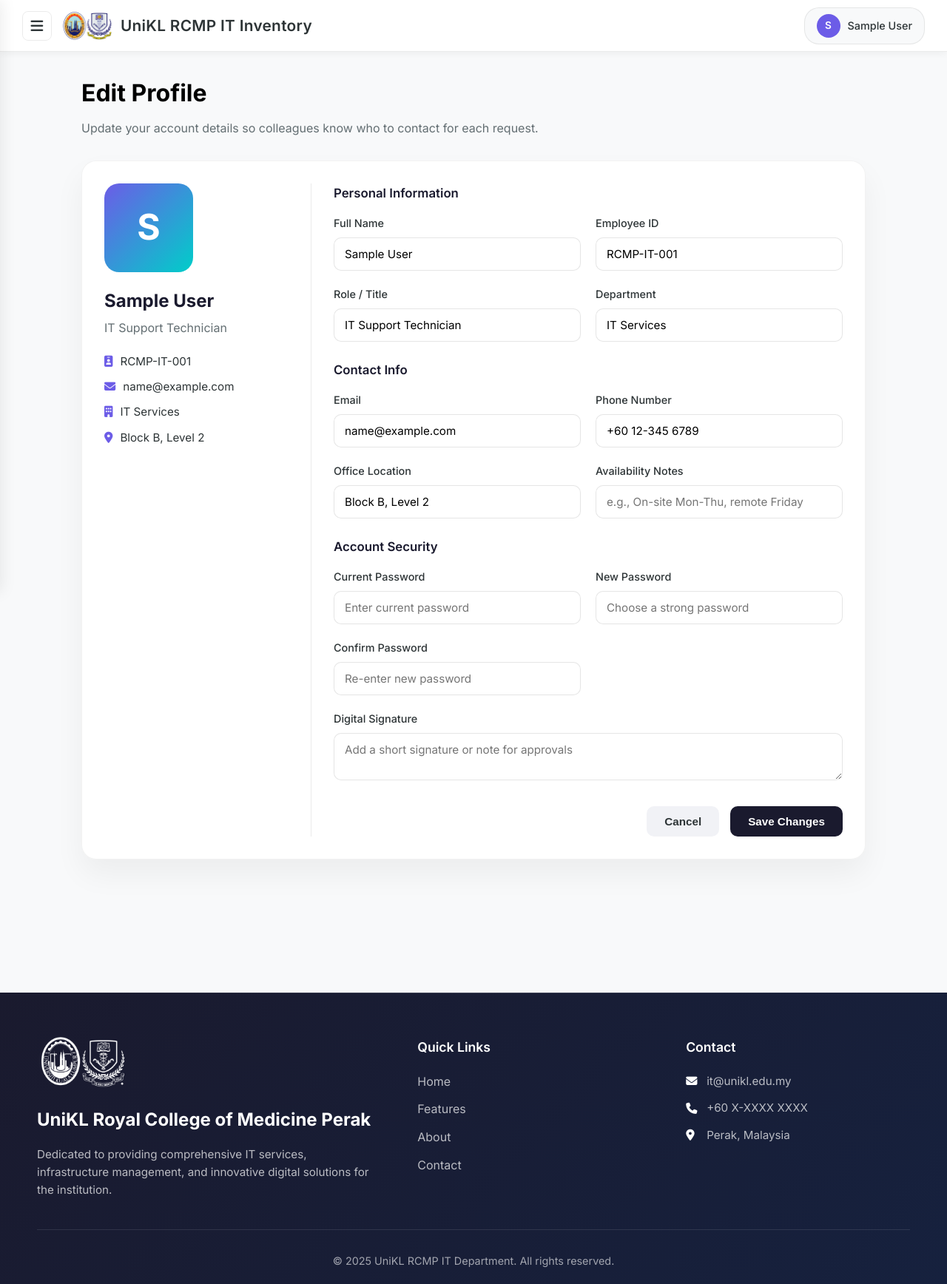
After one commit to Feekkk/php-nextgenitventory, a PHP site: page /technician/Profile.php in a window 1280 px wide. The commit adds this page. Shown: the whole page at 74% size. Run offline with PHP 8.4, Linux system fonts and the light colour scheme; the visitor is signed in with stand-in values (Sample User, id 1).

Commit message:
design profile page

```diff
--- a/components/HomeHeader.php
+++ b/components/HomeHeader.php
@@ -416,7 +416,7 @@
             </li>
             <li><a href="#"><i class="fa fa-recycle"></i> Disposal</a></li>
             <li><a href="#"><i class="fa fa-clock-rotate-left"></i> History</a></li>
-            <li><a href="#"><i class="fa fa-user"></i> Profile</a></li>
+            <li><a href="Profile.php"><i class="fa fa-user"></i> Profile</a></li>
             <li><a href="../auth/logout.php"><i class="fa fa-sign-out-alt"></i> Logout</a></li>
         </ul>
     </nav>
--- /dev/null
+++ b/technician/Profile.php
@@ -0,0 +1,316 @@
+
+<?php
+session_start();
+require_once '../database/config.php';
+
+if (!isset($_SESSION['user_id'])) {
+    header('Location: ../auth/login.php');
+    exit;
+}
+
+// Placeholder user info; replace with actual query
+$user = [
+    'full_name' => $_SESSION['full_name'] ?? 'Technician Name',
+    'email' => $_SESSION['email'] ?? 'tech@unikl.edu.my',
+    'employee_id' => 'RCMP-IT-001',
+    'role' => 'IT Support Technician',
+    'department' => 'IT Services',
+    'phone' => '+60 12-345 6789',
+    'office' => 'Block B, Level 2',
+];
+?>
+<!DOCTYPE html>
+<html lang="en">
+<head>
+    <meta charset="UTF-8">
+    <meta name="viewport" content="width=device-width, initial-scale=1.0">
+    <title>Edit Profile - UniKL RCMP IT Inventory</title>
+    <link rel="preconnect" href="https://fonts.googleapis.com">
+    <link rel="preconnect" href="https://fonts.gstatic.com" crossorigin>
+    <link href="https://fonts.googleapis.com/css2?family=Inter:wght@300;400;500;600;700&display=swap" rel="stylesheet">
+    <link rel="stylesheet" href="https://cdnjs.cloudflare.com/ajax/libs/font-awesome/6.4.0/css/all.min.css">
+    <link rel="stylesheet" href="../css/TechDashboard.css">
+    <style>
+        .profile-page-container {
+            max-width: 1100px;
+            margin: 0 auto;
+            padding: 40px 20px 80px;
+        }
+
+        .page-header {
+            margin-bottom: 30px;
+        }
+
+        .page-header h1 {
+            font-size: 2rem;
+            font-weight: 700;
+            color: #000000;
+            margin-bottom: 10px;
+        }
+
+        .page-header p {
+            color: #636e72;
+            font-size: 1rem;
+        }
+
+        .profile-card {
+            background: rgba(255, 255, 255, 0.9);
+            border: 1px solid rgba(0, 0, 0, 0.05);
+            border-radius: 20px;
+            padding: 30px;
+            box-shadow: 0 20px 40px rgba(0, 0, 0, 0.05);
+            display: grid;
+            grid-template-columns: 280px 1fr;
+            gap: 30px;
+        }
+
+        .profile-summary {
+            border-right: 1px solid rgba(0, 0, 0, 0.08);
+            padding-right: 20px;
+        }
+
+        .avatar-wrapper {
+            width: 120px;
+            height: 120px;
+            border-radius: 20px;
+            background: linear-gradient(135deg, #6c5ce7, #00cec9);
+            color: #ffffff;
+            display: flex;
+            align-items: center;
+            justify-content: center;
+            font-size: 3rem;
+            font-weight: 700;
+            margin-bottom: 20px;
+        }
+
+        .profile-summary h2 {
+            margin: 0 0 5px;
+            color: #1a1a2e;
+        }
+
+        .profile-summary span {
+            color: #636e72;
+        }
+
+        .summary-list {
+            margin-top: 20px;
+            list-style: none;
+            padding: 0;
+            display: flex;
+            flex-direction: column;
+            gap: 10px;
+        }
+
+        .summary-list li {
+            color: #2d3436;
+            font-size: 0.95rem;
+        }
+
+        .summary-list i {
+            color: #6c5ce7;
+            margin-right: 10px;
+        }
+
+        .profile-form {
+            display: flex;
+            flex-direction: column;
+            gap: 25px;
+        }
+
+        .form-section-title {
+            font-size: 1.05rem;
+            font-weight: 600;
+            color: #1a1a2e;
+            margin-bottom: 15px;
+        }
+
+        .form-grid {
+            display: grid;
+            grid-template-columns: repeat(auto-fit, minmax(220px, 1fr));
+            gap: 20px;
+        }
+
+        .form-group {
+            display: flex;
+            flex-direction: column;
+            gap: 8px;
+        }
+
+        .form-group label {
+            font-size: 0.9rem;
+            font-weight: 500;
+            color: #2d3436;
+        }
+
+        .form-group input,
+        .form-group select,
+        .form-group textarea {
+            padding: 12px 14px;
+            border: 1px solid rgba(0, 0, 0, 0.1);
+            border-radius: 10px;
+            font-size: 0.95rem;
+            transition: all 0.2s ease;
+            font-family: 'Inter', sans-serif;
+        }
+
+        .form-group input:focus,
+        .form-group select:focus,
+        .form-group textarea:focus {
+            outline: none;
+            border-color: #1a1a2e;
+            box-shadow: 0 0 0 3px rgba(26, 26, 46, 0.1);
+        }
+
+        .form-actions {
+            display: flex;
+            gap: 15px;
+            justify-content: flex-end;
+            margin-top: 10px;
+        }
+
+        .btn {
+            padding: 12px 24px;
+            border-radius: 10px;
+            border: none;
+            font-weight: 600;
+            cursor: pointer;
+            transition: all 0.2s ease;
+            font-size: 0.95rem;
+        }
+
+        .btn-primary {
+            background: #1a1a2e;
+            color: #ffffff;
+        }
+
+        .btn-secondary {
+            background: #f1f2f6;
+            color: #2d3436;
+        }
+
+        .btn-primary:hover {
+            background: #0f0f1a;
+            box-shadow: 0 8px 15px rgba(26, 26, 46, 0.25);
+        }
+
+        .btn-secondary:hover {
+            background: #e3e6ed;
+        }
+
+        @media (max-width: 920px) {
+            .profile-card {
+                grid-template-columns: 1fr;
+            }
+
+            .profile-summary {
+                border-right: none;
+                border-bottom: 1px solid rgba(0, 0, 0, 0.08);
+                padding-bottom: 20px;
+                margin-bottom: 20px;
+            }
+        }
+    </style>
+</head>
+<body>
+    <?php include_once("../components/HomeHeader.php"); ?>
+
+    <div class="profile-page-container">
+        <div class="page-header">
+            <h1>Edit Profile</h1>
+            <p>Update your account details so colleagues know who to contact for each request.</p>
+        </div>
+
+        <div class="profile-card">
+            <div class="profile-summary">
+                <div class="avatar-wrapper">
+                    <?php echo strtoupper(substr($user['full_name'], 0, 1)); ?>
+                </div>
+                <h2><?php echo htmlspecialchars($user['full_name']); ?></h2>
+                <span><?php echo htmlspecialchars($user['role']); ?></span>
+                <ul class="summary-list">
+                    <li><i class="fa-solid fa-id-badge"></i><?php echo htmlspecialchars($user['employee_id']); ?></li>
+                    <li><i class="fa-solid fa-envelope"></i><?php echo htmlspecialchars($user['email']); ?></li>
+                    <li><i class="fa-solid fa-building"></i><?php echo htmlspecialchars($user['department']); ?></li>
+                    <li><i class="fa-solid fa-location-dot"></i><?php echo htmlspecialchars($user['office']); ?></li>
+                </ul>
+            </div>
+            <form class="profile-form">
+                <section>
+                    <h3 class="form-section-title">Personal Information</h3>
+                    <div class="form-grid">
+                        <div class="form-group">
+                            <label for="fullName">Full Name</label>
+                            <input type="text" id="fullName" name="fullName" value="<?php echo htmlspecialchars($user['full_name']); ?>">
+                        </div>
+                        <div class="form-group">
+                            <label for="employeeId">Employee ID</label>
+                            <input type="text" id="employeeId" name="employeeId" value="<?php echo htmlspecialchars($user['employee_id']); ?>">
+                        </div>
+                        <div class="form-group">
+                            <label for="role">Role / Title</label>
+                            <input type="text" id="role" name="role" value="<?php echo htmlspecialchars($user['role']); ?>">
+                        </div>
+                        <div class="form-group">
+                            <label for="department">Department</label>
+                            <input type="text" id="department" name="department" value="<?php echo htmlspecialchars($user['department']); ?>">
+                        </div>
+                    </div>
+                </section>
+
+                <section>
+                    <h3 class="form-section-title">Contact Info</h3>
+                    <div class="form-grid">
+                        <div class="form-group">
+                            <label for="email">Email</label>
+                            <input type="email" id="email" name="email" value="<?php echo htmlspecialchars($user['email']); ?>">
+                        </div>
+                        <div class="form-group">
+                            <label for="phone">Phone Number</label>
+                            <input type="text" id="phone" name="phone" value="<?php echo htmlspecialchars($user['phone']); ?>">
+                        </div>
+                        <div class="form-group">
+                            <label for="office">Office Location</label>
+                            <input type="text" id="office" name="office" value="<?php echo htmlspecialchars($user['office']); ?>">
+                        </div>
+                        <div class="form-group">
+                            <label for="availability">Availability Notes</label>
+                            <input type="text" id="availability" name="availability" placeholder="e.g., On-site Mon-Thu, remote Friday">
+                        </div>
+                    </div>
+                </section>
+
+                <section>
+                    <h3 class="form-section-title">Account Security</h3>
+                    <div class="form-grid">
+                        <div class="form-group">
+                            <label for="currentPassword">Current Password</label>
+                            <input type="password" id="currentPassword" name="currentPassword" placeholder="Enter current password">
+                        </div>
+                        <div class="form-group">
+                            <label for="newPassword">New Password</label>
+                            <input type="password" id="newPassword" name="newPassword" placeholder="Choose a strong password">
+                        </div>
+                        <div class="form-group">
+                            <label for="confirmPassword">Confirm Password</label>
+                            <input type="password" id="confirmPassword" name="confirmPassword" placeholder="Re-enter new password">
+                        </div>
+                        <div class="form-group" style="grid-column: 1 / -1;">
+                            <label for="signature">Digital Signature</label>
+                            <textarea id="signature" name="signature" placeholder="Add a short signature or note for approvals"></textarea>
+                        </div>
+                    </div>
+                </section>
+
+                <div class="form-actions">
+                    <button type="button" class="btn btn-secondary" onclick="window.history.back()">Cancel</button>
+                    <button type="submit" class="btn btn-primary">Save Changes</button>
+                </div>
+            </form>
+        </div>
+    </div>
+
+    <footer>
+        <?php include_once("../components/Footer.php"); ?>
+    </footer>
+</body>
+</html>
```
